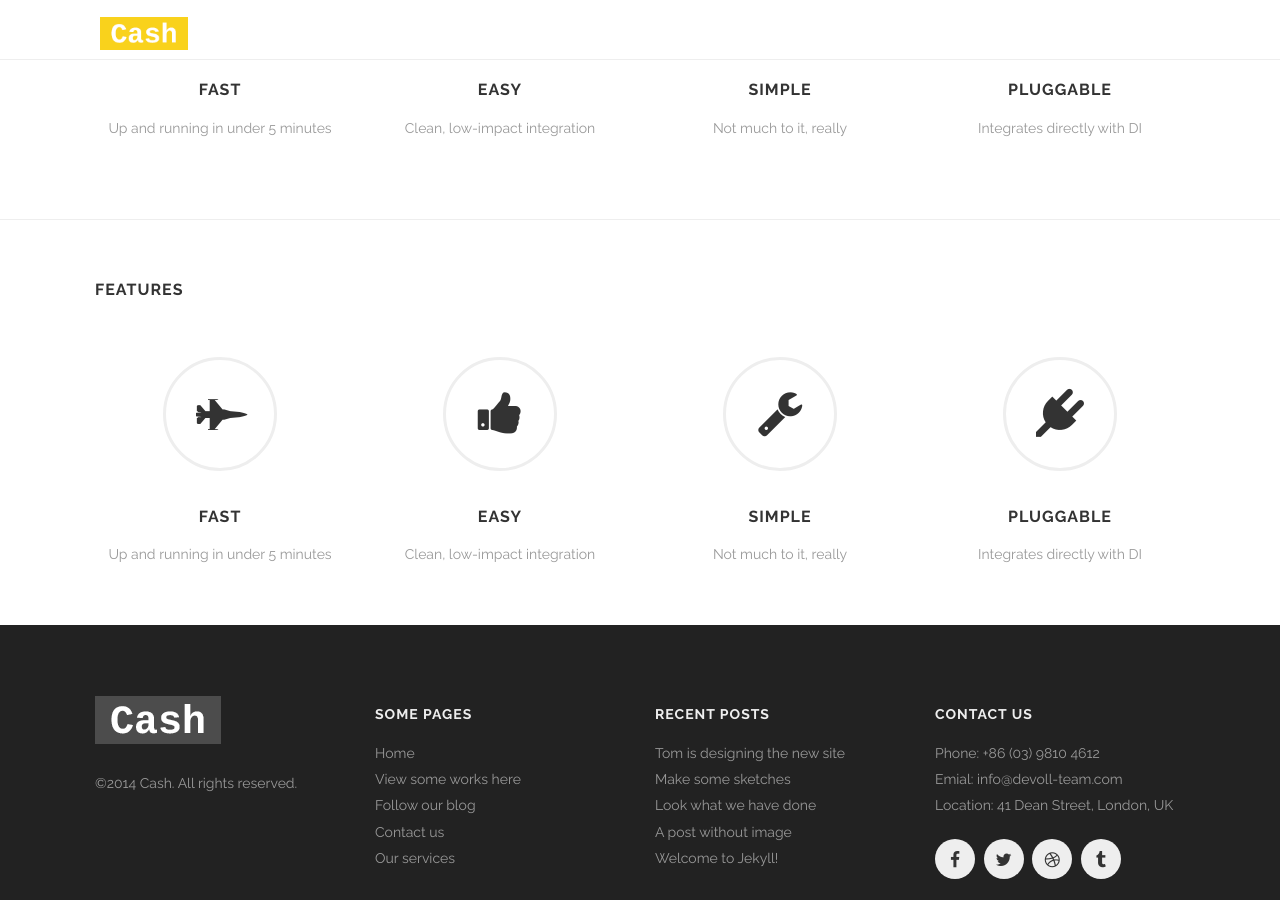
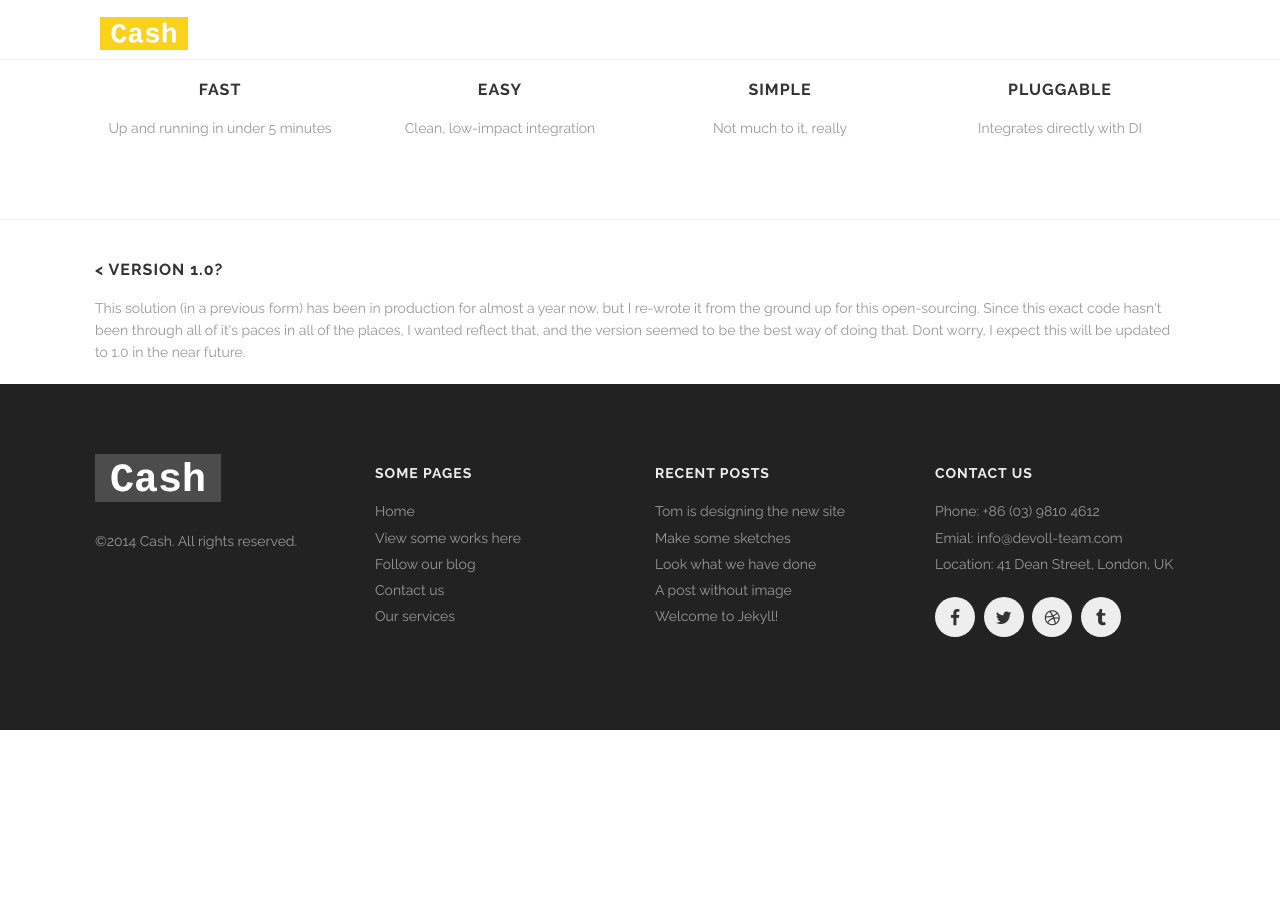
Before and after one commit to asmorger/cash, a Jekyll site: the page built from index.html, in a window 1280 px wide and 900 px high, scrolled down 1321 px. Built offline with Jekyll 4.4.1, drawn with Linux system fonts in a browser that asks for light colours; after the commit the page ends 2051 px from its top, so only the background shows below that.

Commit message:
Added copy to the end of the page

```diff
--- a/index.html
+++ b/index.html
@@ -196,24 +196,16 @@ clients:
 </div>
 
 <hr>
-<div class='two spacing'></div>
-<div class='row'>
-  <div class='large-12 columns'>
-    <h3>Features</h3>
-    <div class='two spacing'></div>
+<div class='full no-padding'>
+  <div class='spacing'></div>
+  <div class='row'>
+    <div class='large-12 columns'>
+      <h3> < Version 1.0?</h3>
+      <p>
+        This solution (in a previous form) has been in production for almost a year now, but I re-wrote it from the ground up for this open-sourcing.
+        Since this exact code hasn't been through all of it's paces in all of the places, I wanted reflect that, and the version seemed to be the best way of doing that.
+        Dont worry, I expect this will be updated to 1.0 in the near future.
+      </p>
+    </div>
   </div>
 </div>
-<div class='row'>
-  {% for service in page.services %}
-    <div class='medium-3 large-3 columns'>
-      <div class='fadein mod modIconText' data-delay='{{ 200 | times:forloop.index0 }}'>
-        <div class='icon-text-circle'>
-          <i class='{{service.icon_class}}'></i>
-          <h3>{{service.title}}</h3>
-          <p>{{service.desc}}</p>
-        </div>
-        <div class='two spacing'></div>
-      </div>
-    </div>
-  {% endfor %}
-</div>
```
